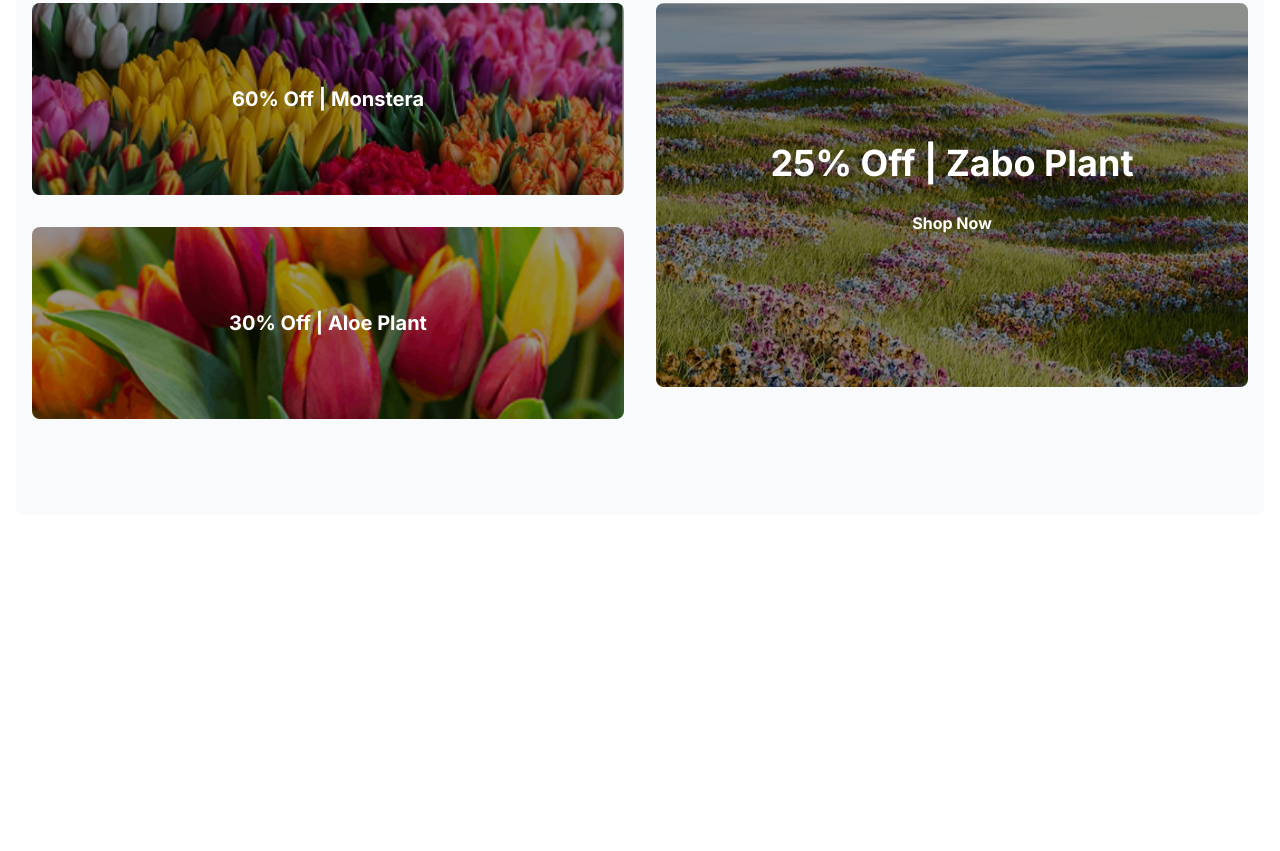
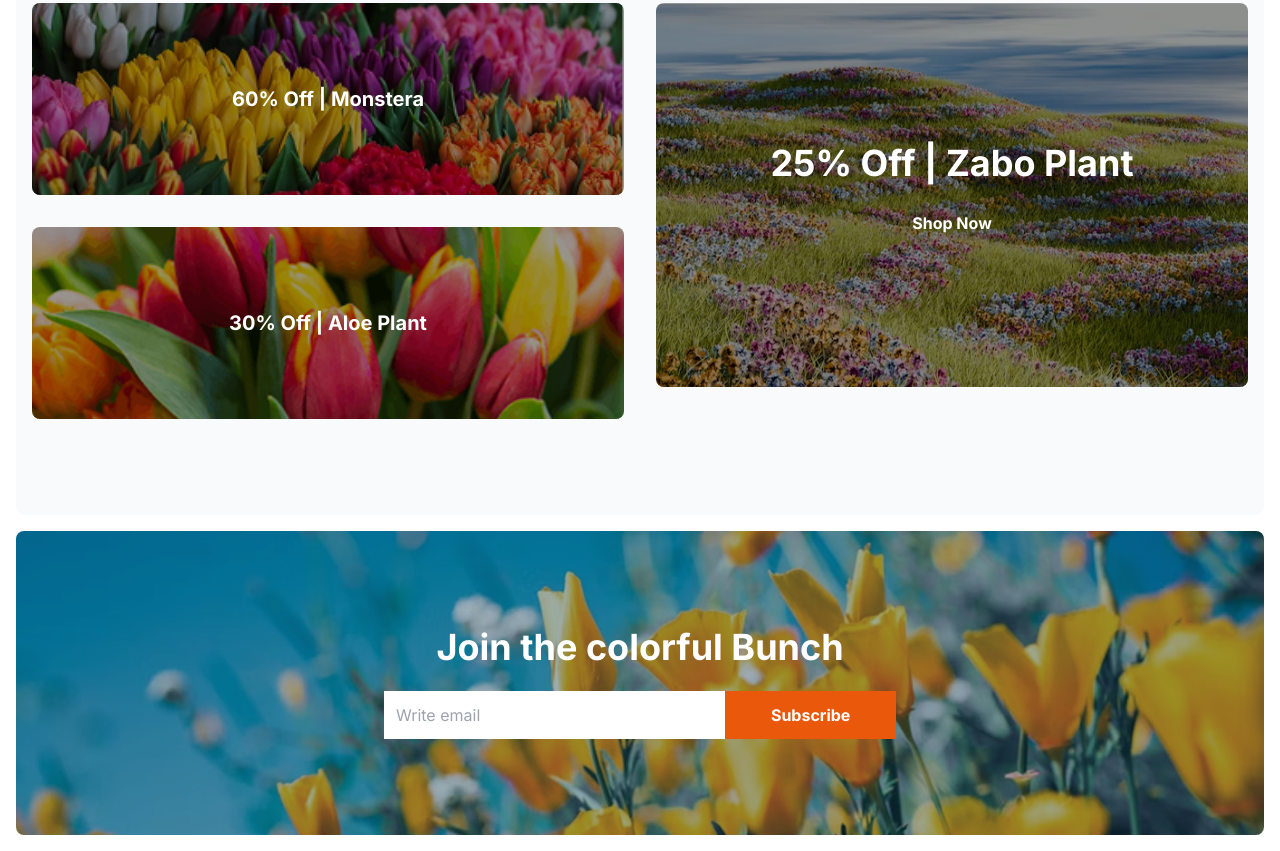
Before and after one commit to rumaysa85/Responsive-Flowers-Plants, a plain HTML site: page flower.html in a window 1280 px wide. Shown: the part 3034-3885 px from the top of the page. Before the commit the page ends 3565 px from the top, so only its background shows below. Drawn offline with nearby package versions, Linux system fonts and the light colour scheme.

Commit message:
added join section

```diff
--- a/flower.css
+++ b/flower.css
@@ -49,3 +49,10 @@ body{
         background-position: center;
         background-repeat: no-repeat;
 }
+
+.new-join-bg {
+            background-image: url('/assets/news-letter-bg.png'); /* Placeholder for news-letter-bg.png */
+            background-size: cover;
+            background-position: center;
+            background-repeat: no-repeat;
+        }
--- a/flower.html
+++ b/flower.html
@@ -279,6 +279,24 @@
         </div>
     </section>
 
+    <!-- Join Section -->
+
+    <section class="py-16 md:py-24 new-join-bg rounded-lg m-4 text-white text-center flex items-center justify-center">
+        <div class="container mx-auto px-4">
+            <h2 class="text-3xl md:text-4xl font-bold mb-6">Join the colorful Bunch</h2>
+            <div class="flex flex-col sm:flex-row justify-center items-center max-w-lg mx-auto">
+                <input
+                    type="email"
+                    placeholder="Write email"
+                    class="w-full sm:w-2/3 p-3 rounded-l-none sm:rounded-l-none sm:rounded-r-none focus:outline-none focus:ring-2 focus:ring-orange-500 mb-4 sm:mb-0 text-gray-900"
+                />
+                <button class="bg-orange-600 hover:bg-orange-700 text-white font-bold py-3 px-6 sm:rounded-l-none transition duration-300 w-full sm:w-1/3">
+                    Subscribe
+                </button>
+            </div>
+        </div>
+    </section>
+
 
 
 </body>
```
